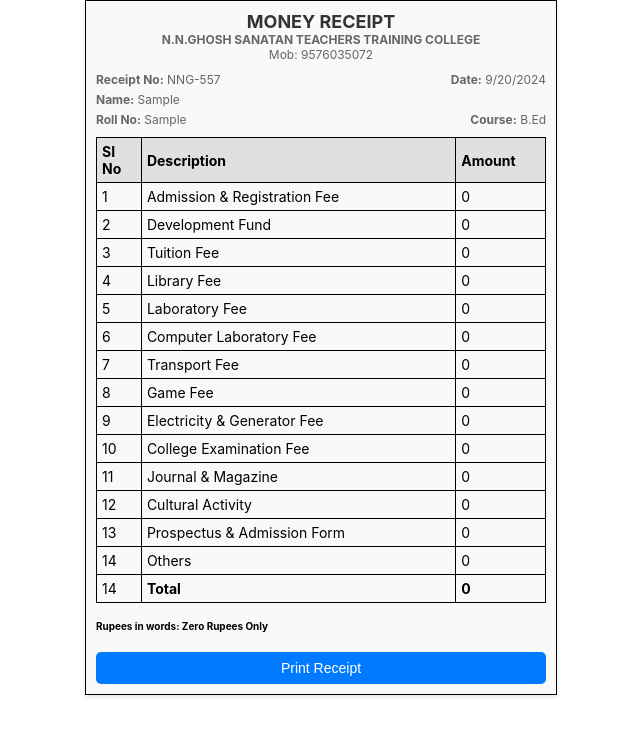
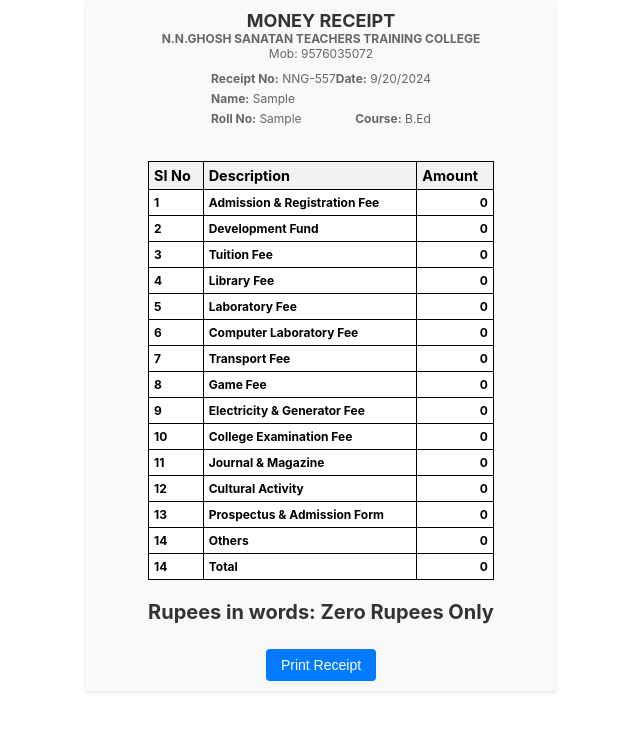
Before and after one commit to adarshkumar790/feefrontend, a React (Create React App) app: page /receipt in a window 1280 px wide. Both pictures are taken after typing "Sample", "Sample" into the empty fields and a click on the button "Generate Receipt". Shown: the top 736 px of the page, without its empty margins (319-959 px from the left). Built offline with nearby package versions, Linux system fonts and the light colour scheme.

Commit message:
first commit

```diff
--- a/src/components/PaymentReceipt.css
+++ b/src/components/PaymentReceipt.css
@@ -1,95 +1,124 @@
+/* Container for the entire receipt page */
 .payment-receipt-container {
-  max-width: 600px;
-  margin: 20px auto;
+  display: flex;
+  flex-direction: column;
+  align-items: center;
+  width: 200%;
   padding: 20px;
-  border: 1px solid #000;
-  background-color: #f9f9f9;
 }
 
-/* Header Styling */
+/* Container to hold both receipts side by side */
+.receipts {
+  display: flex;
+  flex-direction: row;
+  justify-content: space-between;
+  width: 200%;
+  max-width: 1200px; /* Max width for receipts to avoid stretching on larger screens */
+}
+
+/* Styling for individual receipt */
+.receipt {
+  border: 1px solid black;
+  padding: 20px;
+  width: 48%; /* Each receipt takes half of the container */
+  margin: 10px;
+  background-color: #fff;
+  box-shadow: 0 2px 8px rgba(0, 0, 0, 0.1);
+}
+
+/* Heading section for the receipt */
 .receipt-heading {
   text-align: center;
-  margin-bottom: 0;
+  margin-bottom: 20px;
 }
 
 .receipt-heading h3 {
-  margin: 5px 0;
+  margin: 0;
+  font-size: 1.5em;
+  text-transform: uppercase;
 }
 
-.receipt-heading p {
-  margin: 0;
+.receipt-heading h4 {
+  margin: 5px 0;
+  font-size: 1em;
+  font-weight: bold;
 }
 
-/* Sub-header for alignment */
+/* Header section for date, receipt number, name, and roll number */
 .receipt-header {
-  margin-bottom: 5px;
+  margin-bottom: 20px;
 }
 
 .header-row {
   display: flex;
   justify-content: space-between;
-  margin-bottom: 2px;
+  margin-bottom: 10px;
 }
 
-.header-row p {
+.header-row h5 {
   margin: 0;
+  /* font-weight: bold; */
+  font-size: 1em;
 }
 
 .left {
-  text-align: left;
+  width: 48%;
 }
 
 .right {
+  width: 48%;
   text-align: right;
 }
 
-.receipt-body {
-  margin-bottom: 20px;
-}
-
-/* Payment Table Styling */
+/* Table styling for the payment details */
 .payment-details-table {
   width: 100%;
   border-collapse: collapse;
+  margin-top: 15px;
 }
 
 .payment-details-table th,
 .payment-details-table td {
-  border: 1px solid #000;
-  padding: 5px; /* Reduced padding for smaller boxes */
+  border: 1px solid black;
+  padding: 10px;
   text-align: left;
-  font-size: 14px; /* Decreased font size */
+  font-weight: bold;
 }
 
 .payment-details-table th {
-  background-color: #e0e0e0;
-  font-weight: bold;
+  background-color: #f2f2f2;
+  /* font-weight: ; */
+  font-size: 1.2em;
+
 }
 
-/* Specific styles for SI No, Description, and Amount headers */
-.payment-details-table th:nth-child(1),
-.payment-details-table td:nth-child(1) {
-  width: 10%; /* Adjust width as needed */
+.payment-details-table td {
+  background-color: #fff;
 }
 
-.payment-details-table th:nth-child(2),
-.payment-details-table td:nth-child(2) {
-  width: 70%; /* Adjust width as needed */
+.payment-details-table td:nth-child(3) {
+  text-align: right;
 }
 
-.payment-details-table th:nth-child(3),
-.payment-details-table td:nth-child(3) {
-  width: 20%; /* Adjust width as needed */
+/* Footer section for total in words and signature */
+.receipt-body h4 {
+  margin-top: 20px;
+  font-weight: bold;
+  text-align: left;
 }
 
-/* Footer and Print Button */
-.receipt-footer {
-  text-align: center;
+.header-row p {
+  /* text-align: right; */
   margin-top: 20px;
 }
 
+.receipt-body p {
+  margin: 10px 0;
+}
+
+/* Print button container */
 .print-button-container {
-  text-align: center;
+  margin-top: 20px;
 }
 
 .print-button {
@@ -99,33 +128,36 @@
   color: #fff;
   border: none;
   cursor: pointer;
+  border-radius: 4px;
 }
 
 .print-button:hover {
   background-color: #0056b3;
 }
 
-/* Print Styles - Hide unwanted elements during printing */
+/* Print styles */
 @media print {
   .print-button-container {
-    display: none; /* Hides the print button container */
+    display: none;
   }
 
   .payment-receipt-container {
-    border: none; /* Remove border for clean print */
-    margin: 0; /* Remove margin */
-    padding: 0; /* Remove padding */
-    width: 320mm; /* Set width for F3 size */
-    height: 480mm; /* Set height for F3 size */
-    box-shadow: none; /* Remove any box shadow */
+    width: 200%;
+    height: 100%;
   }
 
-  .payment-details-table th,
-  .payment-details-table td {
-    border: 1px solid #000; /* Keep borders for table */
+  .receipts {
+    flex-direction: row;
+    justify-content: space-between;
+    width: 180%;
   }
 
-  .payment-details-table th {
-    background-color: #fff; /* Make the header background white */
+  .receipt {
+    width: 50%;
+    height: 500px; /* Adjust height as needed */
+    margin: 0;
+    padding: 30px;
+    border: none;
+    box-shadow: none;
   }
 }
--- a/src/components/PaymentReciept.js
+++ b/src/components/PaymentReciept.js
@@ -2,14 +2,15 @@
 import { useParams, useLocation } from 'react-router-dom';
 import axios from 'axios';
 import './PaymentReceipt.css';
-const baseURL = 'https://feebackend.onrender.com'
+
+const baseURL = 'https://feebackend.onrender.com';
 
 function PaymentReceipt() {
   const { paymentId } = useParams();
   const location = useLocation();
   const [payment, setPayment] = useState(location.state?.payment || null);
-  const [name, setName] = useState(location.state?.name || ''); // Retrieve name from state
-  const [rollNo, setRollNo] = useState(location.state?.rollNo || ''); // Retrieve roll number from state
+  const [name, setName] = useState(location.state?.name || '');
+  const [rollNo, setRollNo] = useState(location.state?.rollNo || '');
 
   useEffect(() => {
     if (!payment) {
@@ -47,12 +48,8 @@
     { id: 'laboratory', description: 'Laboratory Fee', amount: 0 },
     { id: 'lab', description: 'Computer Laboratory Fee', amount: 0 },
     { id: 'game', description: 'Game Fee', amount: 0 },
-    { id: 'electricity', description: 'Electricity & Generator', amount: 0 },
-    { id: 'exam', description: 'Exam Fee', amount: 0 },
-    { id: 'journal', description: 'Journal & Magazine Fee', amount: 0 },
     { id: 'cultural', description: 'Cultural Fee', amount: 0 },
     { id: 'prospectus', description: 'Prospectus Fee & Admission Form', amount: 0 },
-    { id: 'others', description: 'Others', amount: 0 },
   ];
 
   const mergedFees = staticFees.map(staticFee => {
@@ -63,12 +60,10 @@
     return dynamicFee ? { ...staticFee, amount: dynamicFee.amount } : staticFee;
   });
 
-  // Calculate total amount
   const totalAmount = mergedFees.reduce((acc, item) => acc + item.amount, 0);
   const totalRow = { id: '--', description: 'Total', amount: totalAmount };
   mergedFees.push(totalRow);
 
-  // Function to convert number to words
   const convertToWords = (num) => {
     const a = [
       '', 'One', 'Two', 'Three', 'Four', 'Five', 'Six', 'Seven', 'Eight', 'Nine',
@@ -111,33 +106,35 @@
 
   return (
     <div className="payment-receipt-container">
+      <div className="receipts">
+        {[...Array(2)].map((_, index) => (
+          <div className="receipt" key={index}>
             <div className="receipt-heading">
               <h3>MONEY RECEIPT</h3>
-        <p><strong>N.N.GHOSH SANATAN TEACHERS TRAINING COLLEGE</strong> <br />
-          JAMUARY, KANKE, RANCHI-834006(JHARKHAND)</p>
-        <p>Mob: 9576035072</p>
+              <h4><strong>N.N.GHOSH SANATAN TEACHERS TRAINING COLLEGE</strong> <br />
+                JAMUARY, KANKE, RANCHI-834006(JHARKHAND)</h4>
+              <p>Phon No: 06512913165</p>
             </div>
-
             <div className="receipt-header">
               <div className="header-row">
                 <div className="left">
-            <p><strong>Receipt No:</strong> {receiptNo}</p>
+                  <h5><strong>Receipt No:</strong> {receiptNo}</h5>
                 </div>
                 <div className="right">
-            <p><strong>Date:</strong> {new Date(payment.date).toLocaleDateString()}</p>
+                  <h5><strong>Date:</strong> {new Date(payment.date).toLocaleDateString()}</h5>
                 </div>
               </div>
               <div className="header-row">
                 <div className="left">
-            <p><strong>Name:</strong> {name}</p>
+                  <h5><strong>Name:</strong> {name}</h5>
                 </div>
               </div>
               <div className="header-row">
+                <div className="left">
+                  <h5><strong>Roll No:</strong> {rollNo}</h5>
+                </div>
                 <div className="right">
-            <p><strong>Roll No:</strong> {rollNo}</p>
-          </div>
-          <div className="left">
-            <p><strong>Course:</strong> B.Ed</p>
+                  <h5><strong>Course:</strong> B.Ed</h5>
                 </div>
               </div>
             </div>
@@ -169,6 +166,13 @@
               </table>
               <h4>Received Rupees (in words): {totalInWords}</h4>
             </div>
+            <div className="header-row">
+              <p><strong>Thank You</strong></p>
+              <p><strong>Authorized Signature</strong></p>
+            </div>
+          </div>
+        ))}
+      </div>
 
       <div className="print-button-container">
         <button onClick={() => window.print()} className="print-button">Print Receipt</button>
--- a/src/pages/Receipt.js
+++ b/src/pages/Receipt.js
@@ -153,7 +153,7 @@
             </tr>
           </tbody>
         </table>
-        <h5>Rupees in words: {totalInWords}</h5>
+        <h3>Rupees in words: {totalInWords}</h3>
       </div>
 
       <div className="print-button-container">
```
Lines whose indentation alone changed are shown as unchanged.
